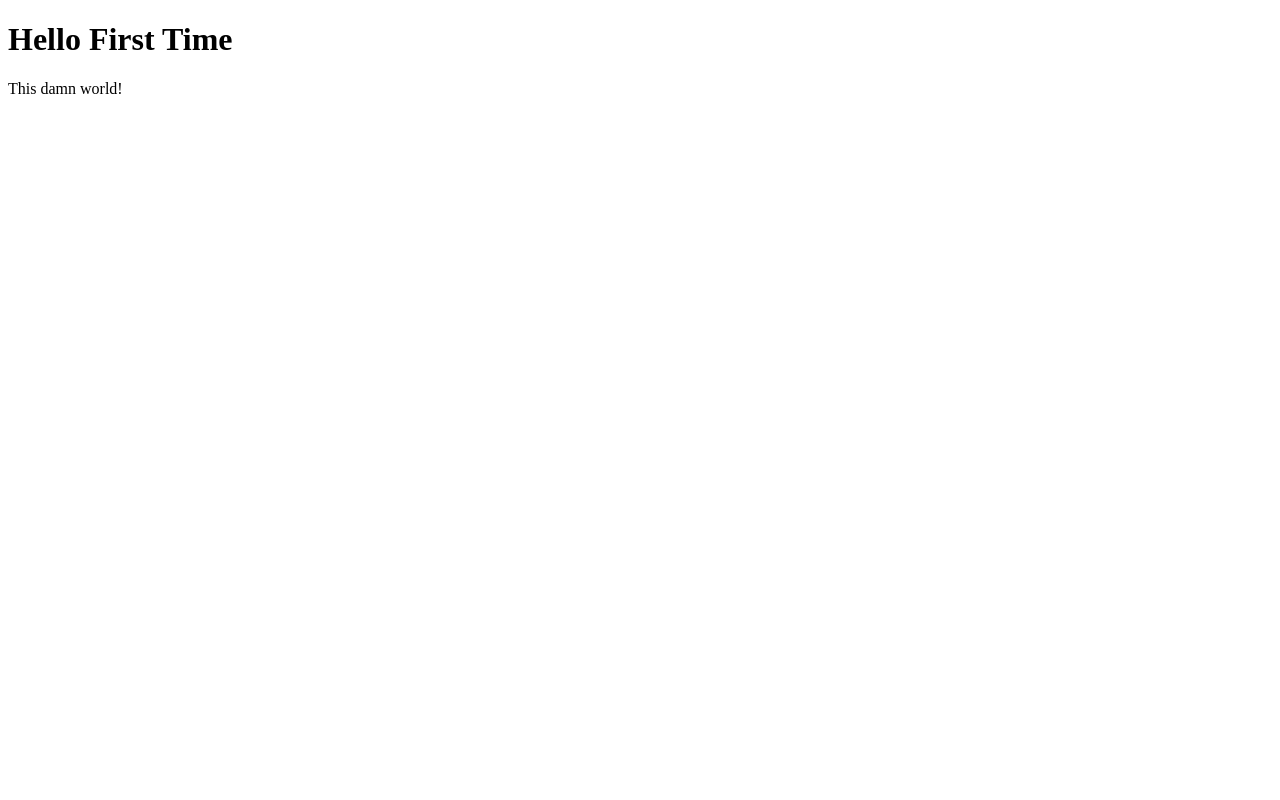
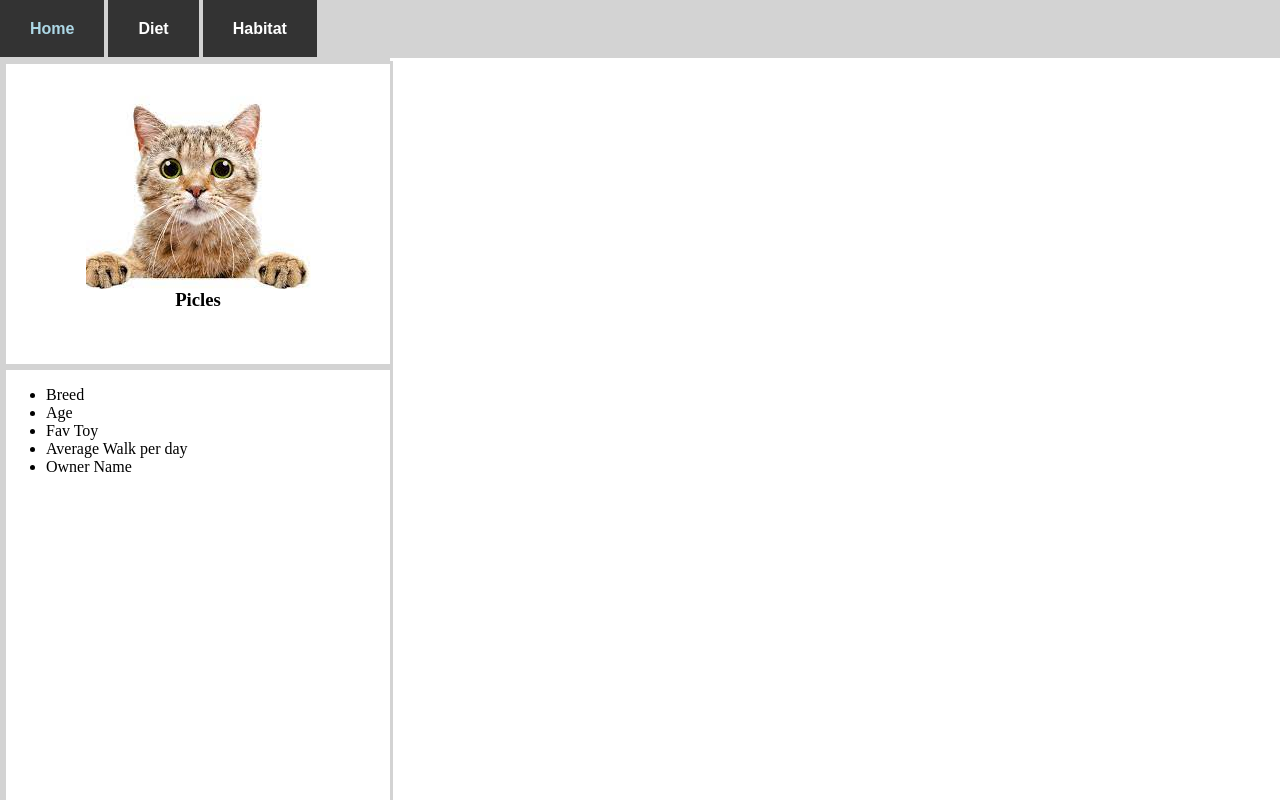
Before and after one commit to reaji/UCI-2021-edu, a plain HTML site: page index.html in a window 1280 px wide. Shown: the top 800 px of the page. Drawn offline with Linux system fonts and the light colour scheme.

Commit message:
built a cat website

```diff
--- /dev/null
+++ b/css/index.css
@@ -0,0 +1,62 @@
+nav{
+  background-color: lightgray;
+  padding:20px 0 20px 0;
+}
+
+.navButton{
+  background-color: #333333;
+  padding:20px 30px 20px 30px;
+  color:white;
+  font-family: sans-serif;
+  font-weight: 700;
+  text-decoration: none;
+}
+
+.navButton:hover{
+  color:lightblue;
+}
+
+body{
+  padding: 0;
+  margin:0;
+}
+
+#side{
+  background-color: white;
+  border: solid;
+  border-color: lightgray;
+  height: 1000px;
+  width: 30%;
+  float: left;
+}
+
+.sideTop{
+  background-color: white;
+  border: solid;
+  border-color: lightgray;
+  width: 100%;
+  height: 300px;
+}
+
+.sideButtom{
+  background-color: white;
+  border: solid;
+  border-color: lightgray;
+  width: 100%;
+  height: 700px;
+}
+
+.cat{
+  display: block;
+  margin: 0 auto 0 auto;
+  text-align: center;
+}
+
+#mainSection{
+  background-color: white;
+  border: solid;
+  border-color: lightgray;
+  height: 1000px;
+  width: 70%;
+  float: right;
+}
--- a/index.html
+++ b/index.html
@@ -1,12 +1,35 @@
 <!DOCTYPE html>
 <html>
 <head>
+  <link href="/css/index.css"  type="text/css" rel="stylesheet">
 <title>Hello World</title>
+<link rel="preconnect" href="https://fonts.googleapis.com">
+<link rel="preconnect" href="https://fonts.gstatic.com" crossorigin>
+<link href="https://fonts.googleapis.com/css2?family=Roboto:ital,wght@0,100;0,300;0,400;0,500;0,700;0,900;1,100;1,300;1,400;1,500;1,700;1,900&display=swap" rel="stylesheet">
 </head>
 <body>
+<nav>
+  <a href="/html/" class="navButton">Home</a>
+  <a href="/css/" class="navButton">Diet</a>
+  <a href="/js/" class="navButton">Habitat</a>
+</nav>
 
-<h1>Hello First Time</h1>
-<p>This damn world!</p>
+<div id="side">
+  <div class="sideTop">
+    <img class="cat" src="img/1.jpeg" >
+    <h3 class="cat">Picles</h3>
+  </div>
+  <div class="sideButtom">
+    <ul>
+      <li>Breed</li>
+      <li>Age</li>
+      <li>Fav Toy</li>
+      <li>Average Walk per day</li>
+      <li>Owner Name</li>
+    </ul>
+  </div>
+</div>
+<div id="mainSection"></div>
 
 </body>
 </html>
```
Also changed, not shown: img/1.jpeg (added), 1 other file.
